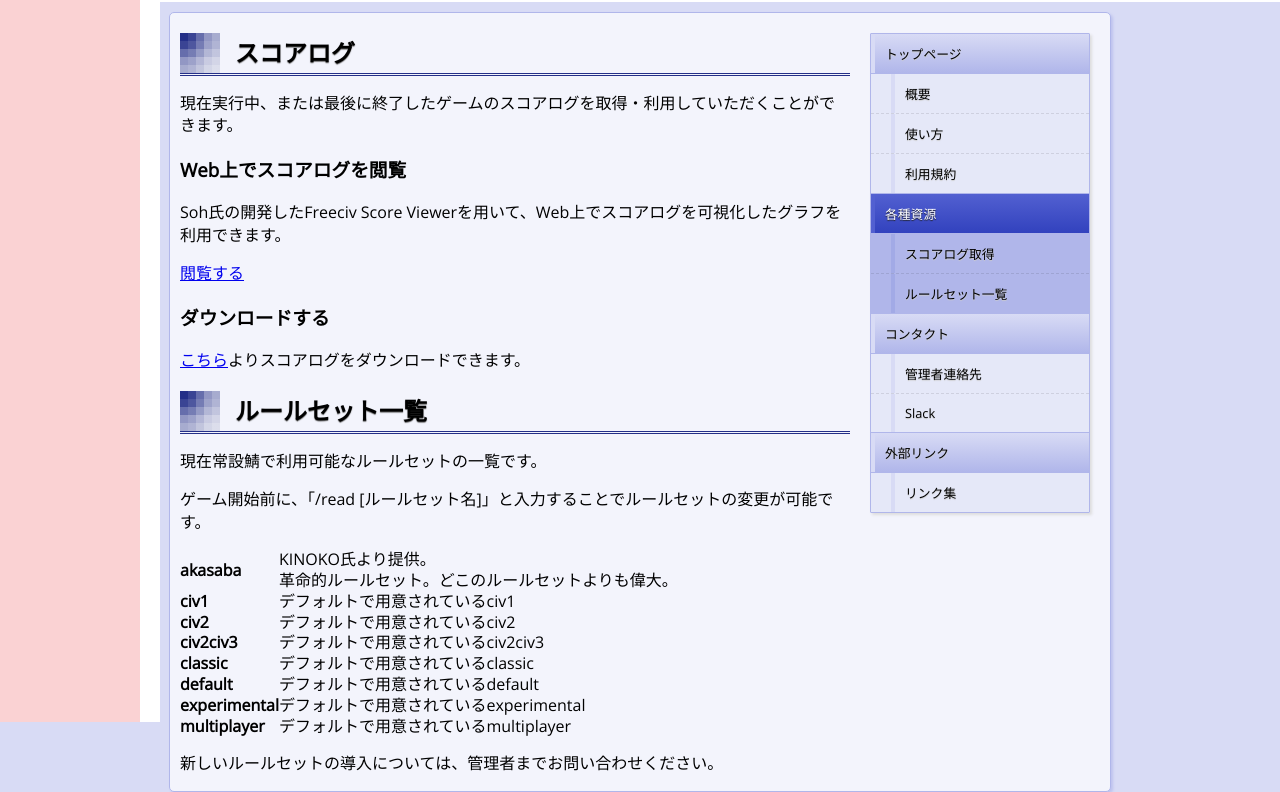
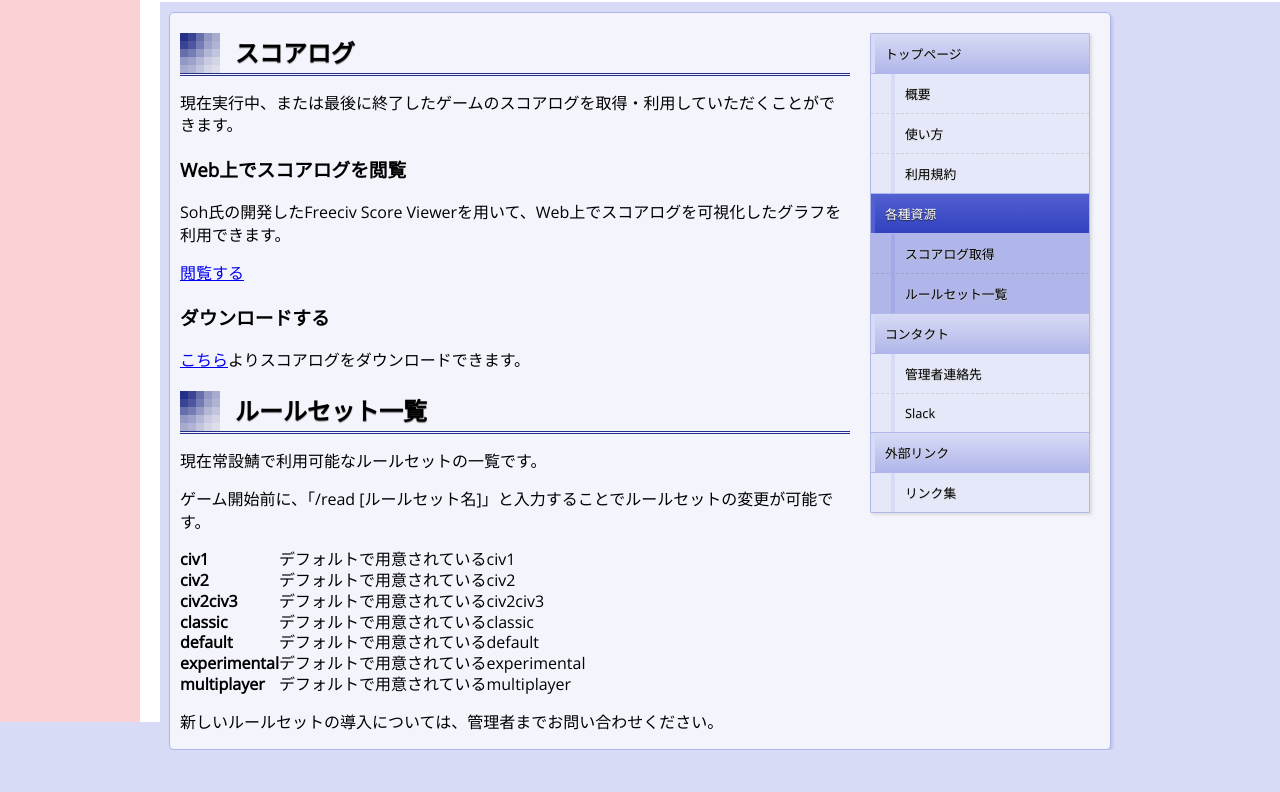
Before and after one commit to FreecivJapan/permanent-mainhp, a plain HTML site: page resource.html in a window 1280 px wide. Shown: the part 78-870 px from the top of the page. After the commit the page ends 828 px from the top, so only its background shows below. Drawn offline with nearby package versions, Linux system fonts and the light colour scheme.

Commit message:
Update resource.html

```diff
--- a/resource.html
+++ b/resource.html
@@ -56,13 +56,6 @@
 		<p>現在常設鯖で利用可能なルールセットの一覧です。</p>
 		<p>ゲーム開始前に、「/read [ルールセット名]」と入力することでルールセットの変更が可能です。</p>
 		<table>
-		  <tr>
-			<th>akasaba</th>
-			<td>
-			  KINOKO氏より提供。<br>
-			  革命的ルールセット。どこのルールセットよりも偉大。
-			</td>
-		  </tr>
 		<tr>
 			<th>civ1</th>
 			<td>デフォルトで用意されているciv1</td>
```
